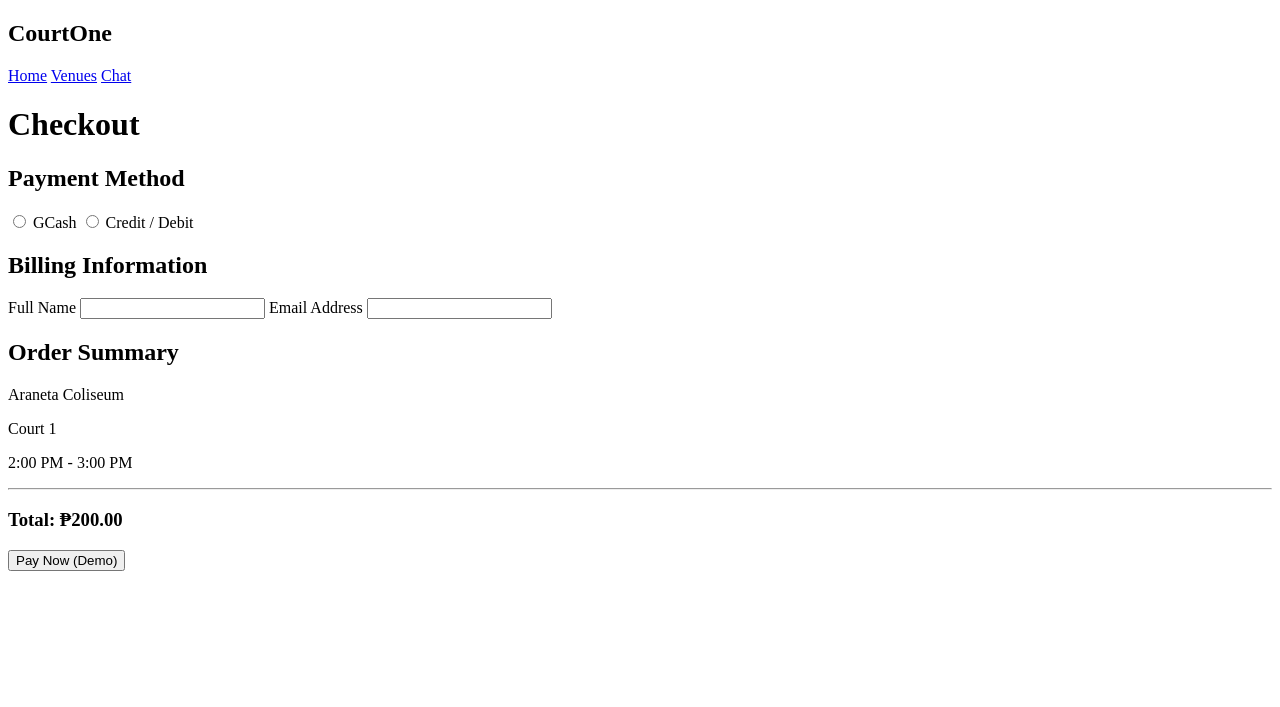
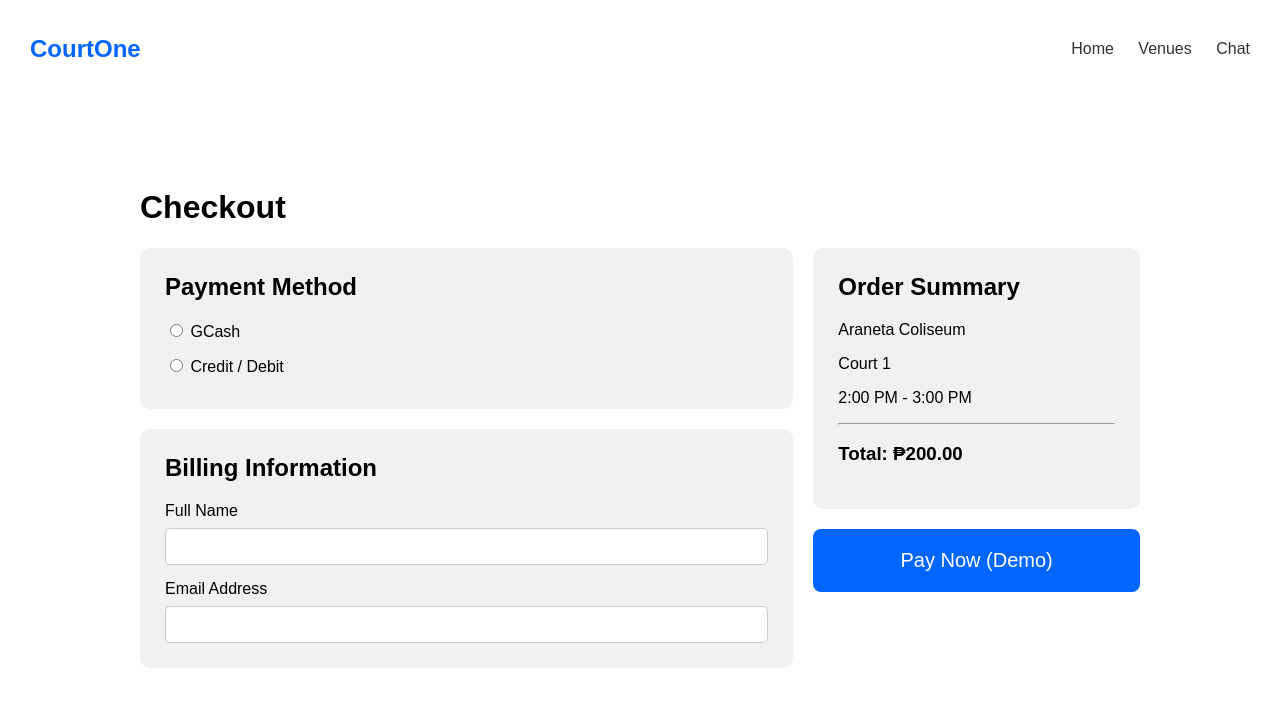
Before and after one commit to AndrewTDLSU/CCAPDEV-N24-1-CourtOne, a PHP site: page /payment.html in a window 1280 px wide. Shown: the top 707 px of the page. Run offline with PHP 8.4, Linux system fonts and the light colour scheme.

Commit message:
Update payment.css

```diff
--- a/customCSS/payment.css
+++ b/customCSS/payment.css
@@ -1,28 +1,108 @@
 
-.payment-box {
-    background-color: #f1f1f1;
-    padding: 30px;
-    width: 400px;
-    max-width: 90%;
+body {
+    margin: 0;
+    font-family: Arial, sans-serif;
+    background-color: white;
+}
+
+.payment-nav {
+    display: flex;
+    justify-content: space-between;
+    align-items: center;
+    padding: 15px 30px;
+    background-color: white;
+}
+
+.payment-nav h2 {
+    color: #0066ff;
+}
+
+.payment-nav a {
+    margin-left: 20px;
+    text-decoration: none;
+    color: #333;
+}
+
+.payment-container {
+    max-width: 1000px;
     margin: 50px auto;
+    padding: 20px;
+}
+
+.payment-layout {
+    display: grid;
+    grid-template-columns: 2fr 1fr;
+    gap: 20px;
+}
+
+.payment-section {
+    background-color: #f1f1f3;
+    padding: 25px;
+    margin-bottom: 20px;
     border-radius: 10px;
 }
 
-.payment-box h1 {
-    color: blue;
-    text-align: center;
+.payment-section h2 {
+    margin-top: 0;
 }
 
-.payment-box button {
-    background-color: blue;
+.payment-section label {
+    display: block;
+    margin: 15px 0 8px;
+}
+
+.payment-section input:not([type="radio"]) {
+    padding: 10px;
+    width: 100%;
+    box-sizing: border-box;
+    border: 1px solid #ccc;
+    border-radius: 5px;
+}
+
+#cardFields {
+    margin-top: 20px;
+}
+
+#cardFields[hidden] {
+    display: none;
+}
+
+.pay-button {
+    width: 100%;
+    padding: 20px;
+    background-color: #0066ff;
     color: white;
-    padding: 12px;
     border: none;
+    border-radius: 8px;
+    font-size: 20px;
     cursor: pointer;
-    width: 100%;
+}
+
+.pay-button:hover {
+    background-color: #004ccc;
 }
 
 #paymentMessage {
+    text-align: center;
     color: red;
-    text-align: center;
 }
+
+/* Mobile Layout */
+@media (max-width: 700px) {
+    .payment-layout {
+        grid-template-columns: 1fr;
+    }
+
+    .payment-nav {
+        flex-direction: column;
+        gap: 10px;
+    }
+
+    .payment-nav a {
+        margin: 0 8px;
+    }
+
+    .payment-container {
+        margin: 15px auto;
+    }
+}
```
